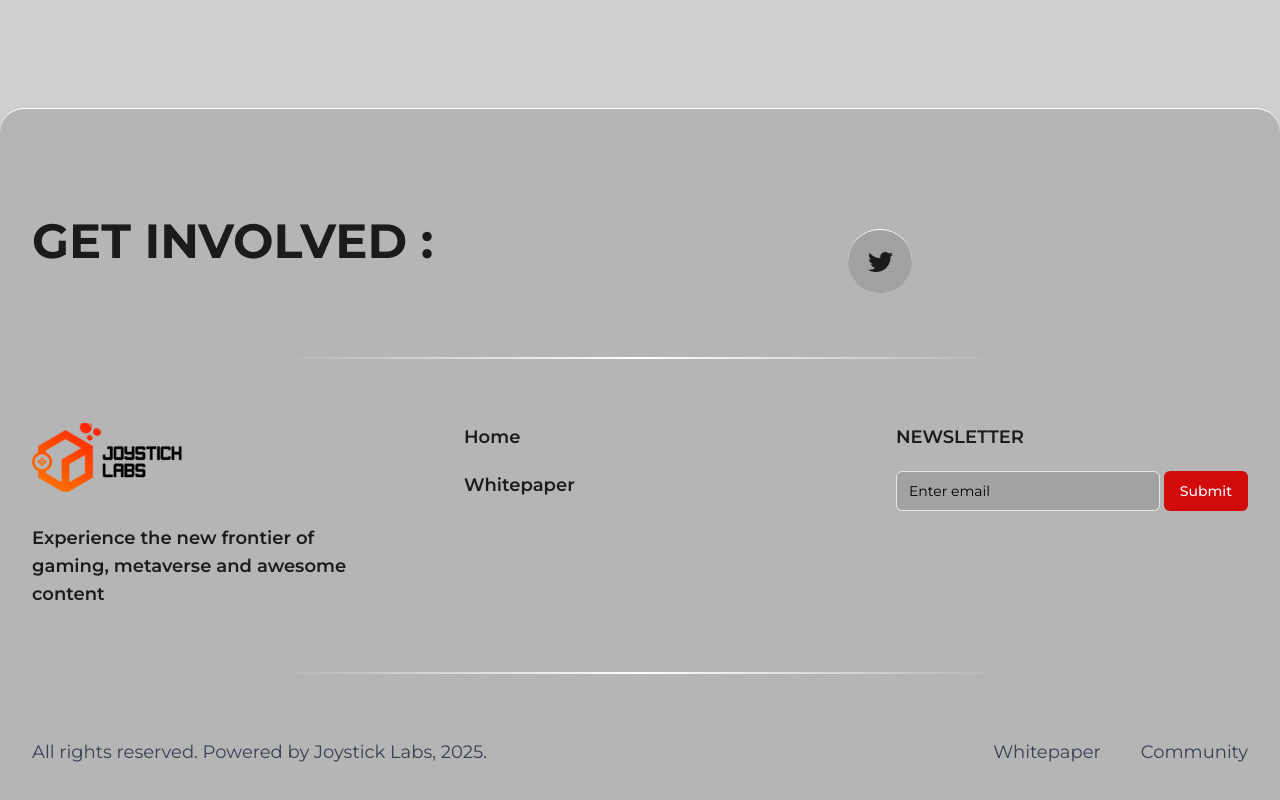
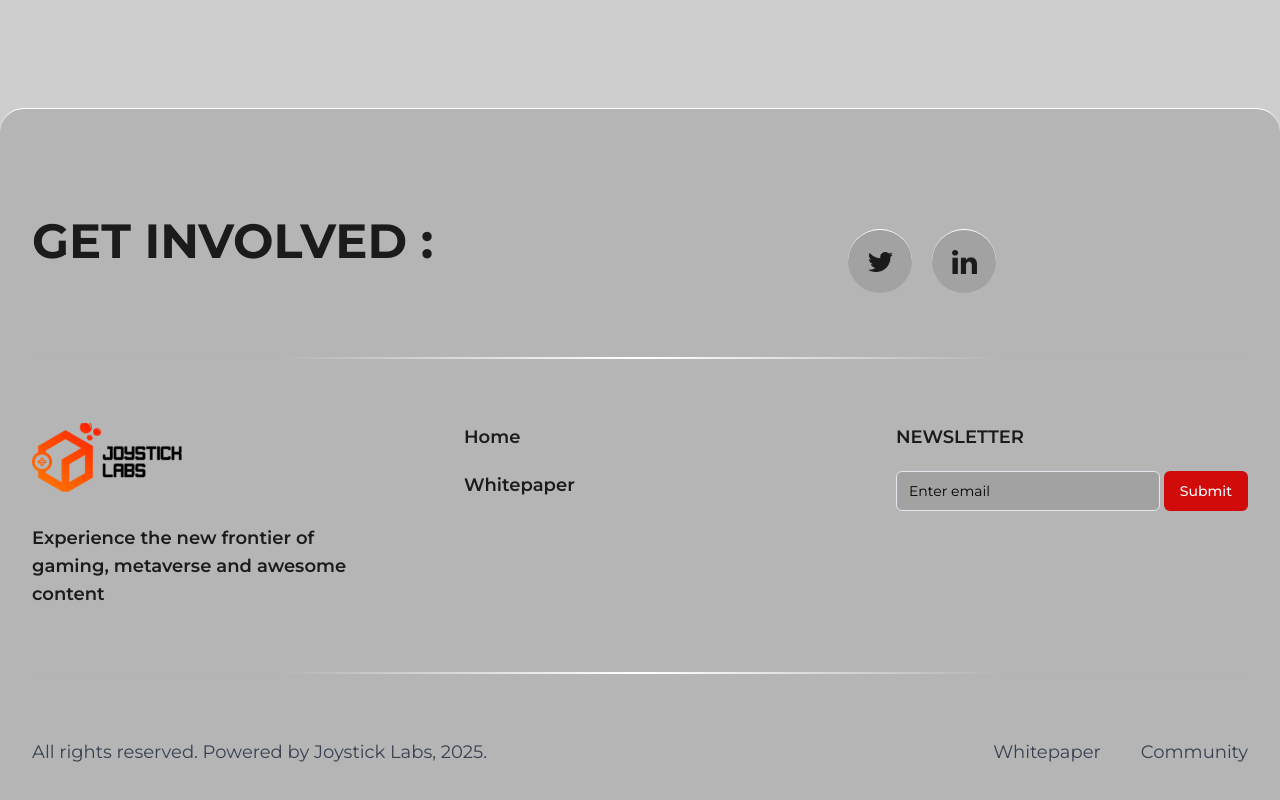
Before and after one commit to grycokreyy/joysticklabs, a Next.js app: page / in a window 1280 px wide. Shown: the part 5747-6547 px from the top of the page. Built offline with nearby package versions, Linux system fonts and the light colour scheme.

Commit message:
fin85194

```diff
--- a/components/footer/index.tsx
+++ b/components/footer/index.tsx
@@ -11,6 +11,12 @@ export const socials = [
     name: "twitter",
     link: "https://x.com/Joystick_labs",
     icon: "/twitter.png",
+  },
+  {
+    id: nanoid(),
+    name: "linkedin",
+    link: "https://www.linkedin.com/company/joysticklabs",
+    icon: "/linkedin.png",
   },
 ];
 
```
